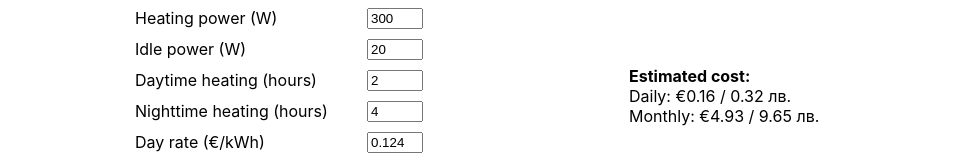
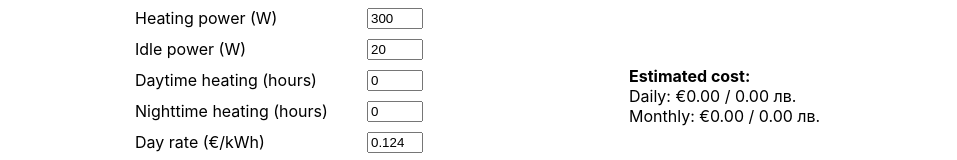
Before and after one commit to jorenca/plant-heater, a React app in the folder web-ui/: page / in a window 1280 px wide. Shown: the part 1275-1435 px from the top of the page, without its empty margins (158-1115 px from the left). Built offline with nearby package versions, Linux system fonts and the light colour scheme.

Commit message:
Final web UI improvements and arduino bug fixes

```diff
--- a/web-ui/src/components/PowerCostCalculator.js
+++ b/web-ui/src/components/PowerCostCalculator.js
@@ -1,4 +1,4 @@
-import { useState, useMemo } from "react";
+import { useState, useMemo, useEffect } from "react";
 
 import "./PowerCostCalculator.css";
 
@@ -15,6 +15,11 @@ export default function PowerCostCalculator({ dayHoursEstimate, nightHoursEstima
 
   const [dayRate, setDayRate] = useState(0.124);   // €/kWh
   const [nightRate, setNightRate] = useState(0.075); // €/kWh
+
+  useEffect(() => {
+    setDayHeatingHours(dayHoursEstimate);
+    setNightHeatingHours(nightHoursEstimate);
+  }, [dayHoursEstimate, nightHoursEstimate]);
 
   const results = useMemo(() => {
     const dayHeatingKWh =
```
Also changed, not shown: 2 other files (tests, documents, lock files or other folders).
